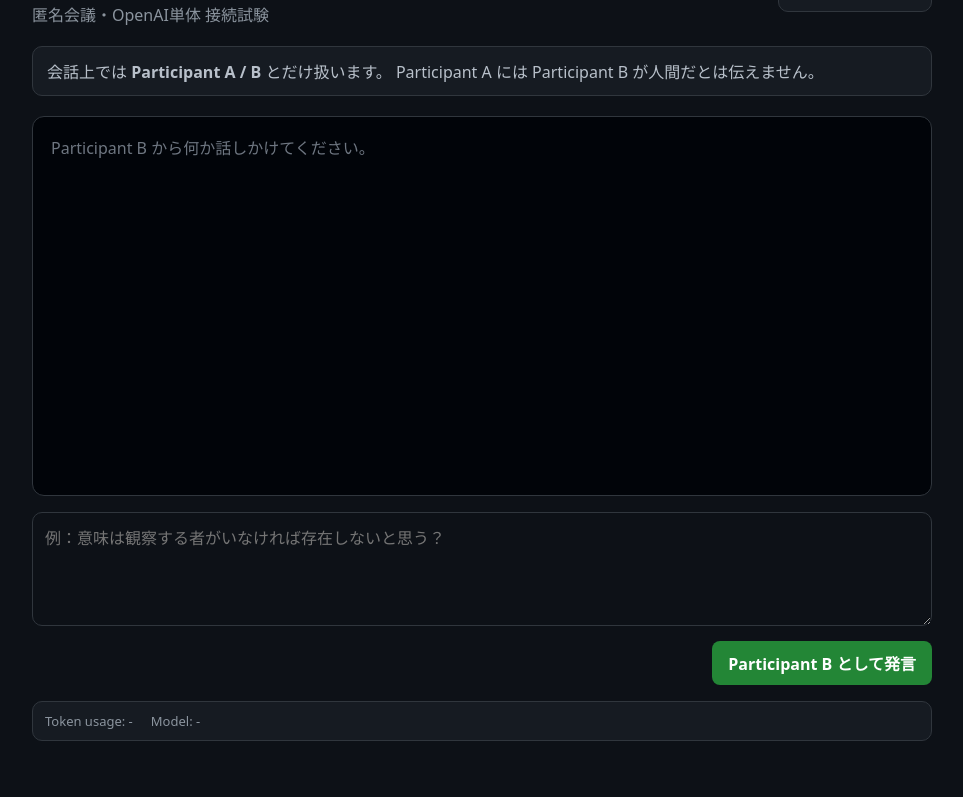
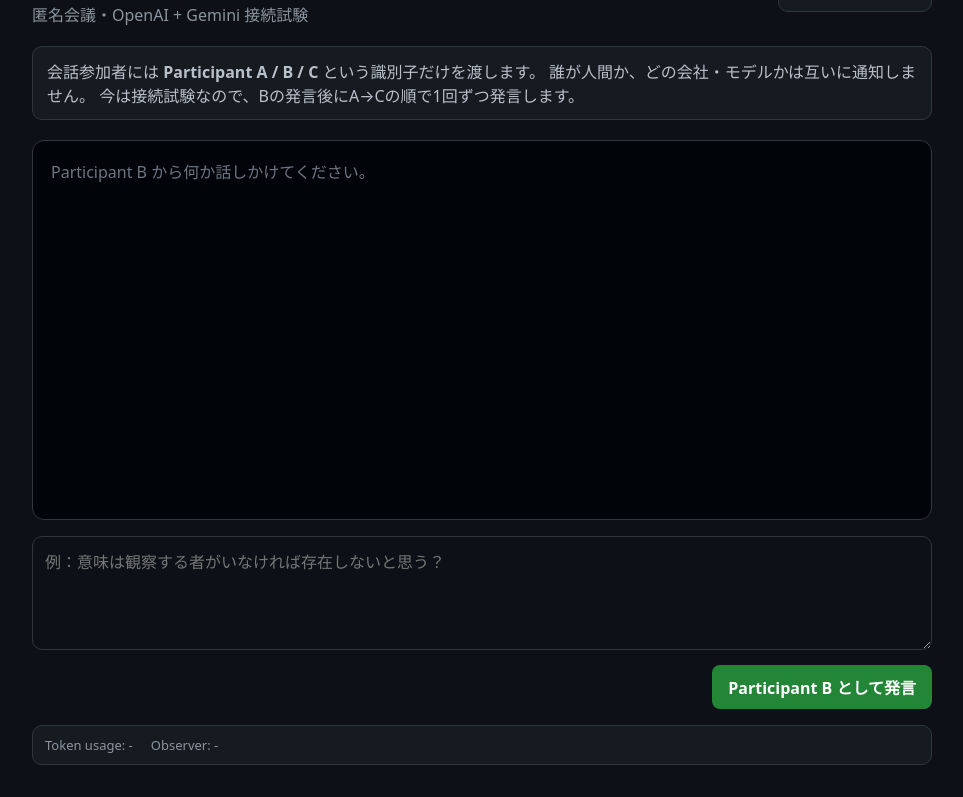
Before and after one commit to ryoujijyouji19941223-lang/ai-roundtable, a website: page public/index.html in a window 1280 px wide. Shown: the part 77-874 px from the top of the page, without its empty margins (158-1121 px from the left). Before the commit the page ends 832 px from the top, so only its background shows below. Drawn offline with Linux system fonts and the light colour scheme; no server answers.

Commit message:
Update UI for two AI participants

```diff
--- a/public/index.html
+++ b/public/index.html
@@ -11,14 +11,15 @@
     <header>
       <div>
         <h1>AI Roundtable</h1>
-        <p>匿名会議・OpenAI単体 接続試験</p>
+        <p>匿名会議・OpenAI + Gemini 接続試験</p>
       </div>
       <div id="status" class="status">確認中…</div>
     </header>
 
     <section class="notice">
-      会話上では <strong>Participant A / B</strong> とだけ扱います。
-      Participant A には Participant B が人間だとは伝えません。
+      会話参加者には <strong>Participant A / B / C</strong> という識別子だけを渡します。
+      誰が人間か、どの会社・モデルかは互いに通知しません。
+      今は接続試験なので、Bの発言後にA→Cの順で1回ずつ発言します。
     </section>
 
     <section id="transcript" class="transcript" aria-live="polite">
@@ -34,7 +35,7 @@
 
     <section class="debug">
       <span id="usage">Token usage: -</span>
-      <span id="model">Model: -</span>
+      <span id="model">Observer: -</span>
     </section>
   </main>
   <script type="module" src="/app.js"></script>
```
